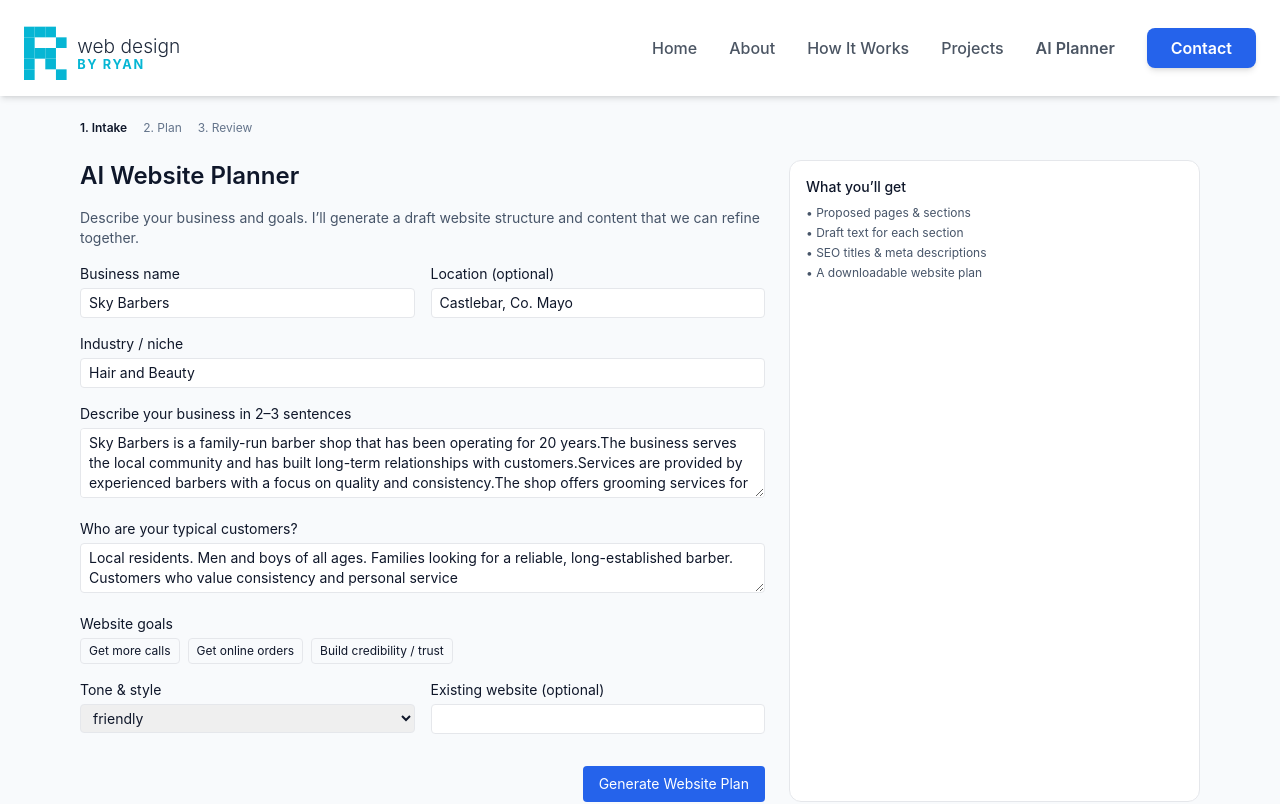
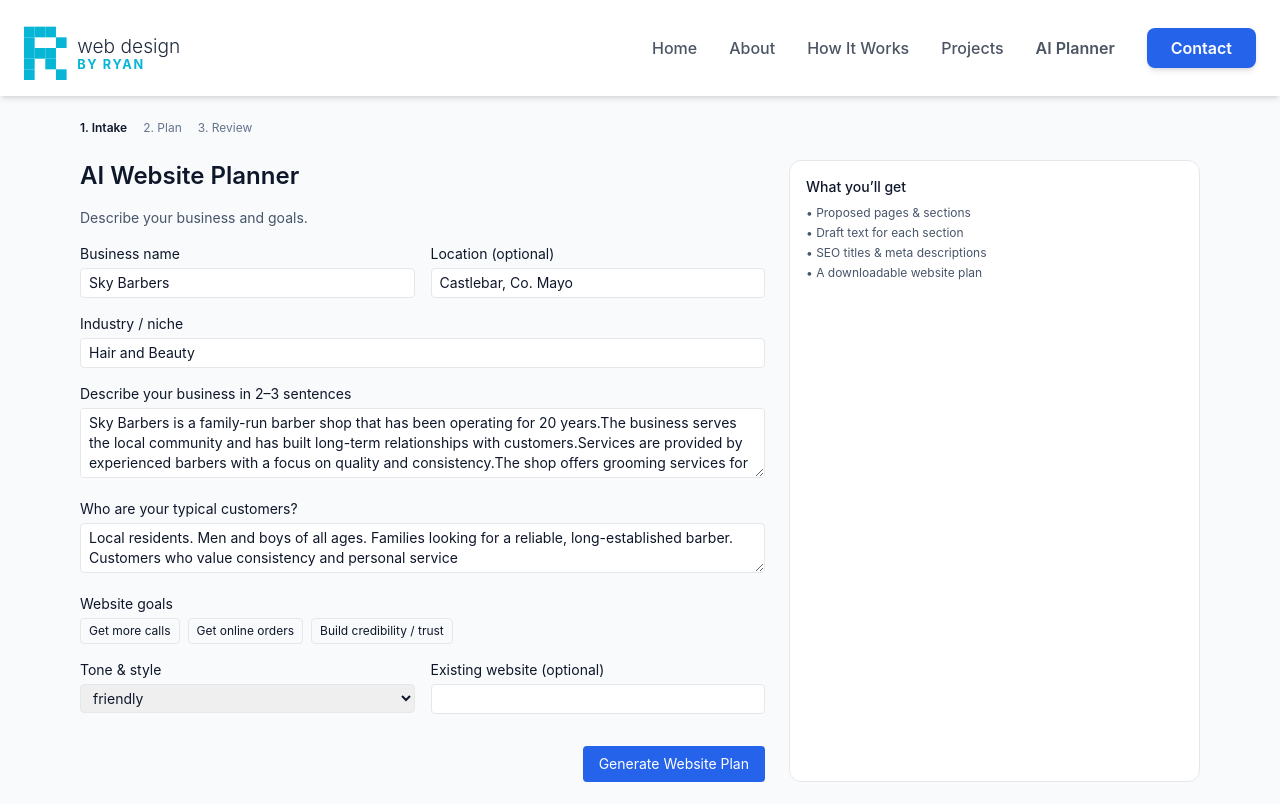
Before and after one commit to Rmcgui/my-portfolio-website, a Nuxt app: page /ai-planner in a window 1280 px wide. Shown: the top 804 px of the page. Built offline with nearby package versions, Linux system fonts and the light colour scheme.

Commit message:
rewording

```diff
--- a/app/pages/ai-planner.vue
+++ b/app/pages/ai-planner.vue
@@ -100,8 +100,7 @@ async function handleSubmitted(profile) {
       <div>
         <h1 class="text-2xl font-semibold mb-4">AI Website Planner</h1>
         <p class="text-sm text-slate-600 mb-4">
-          Describe your business and goals. I’ll generate a draft website structure and content
-          that we can refine together.
+          Describe your business and goals.
         </p>
         <IntakeForm
           :is-generating="isGenerating"
```
